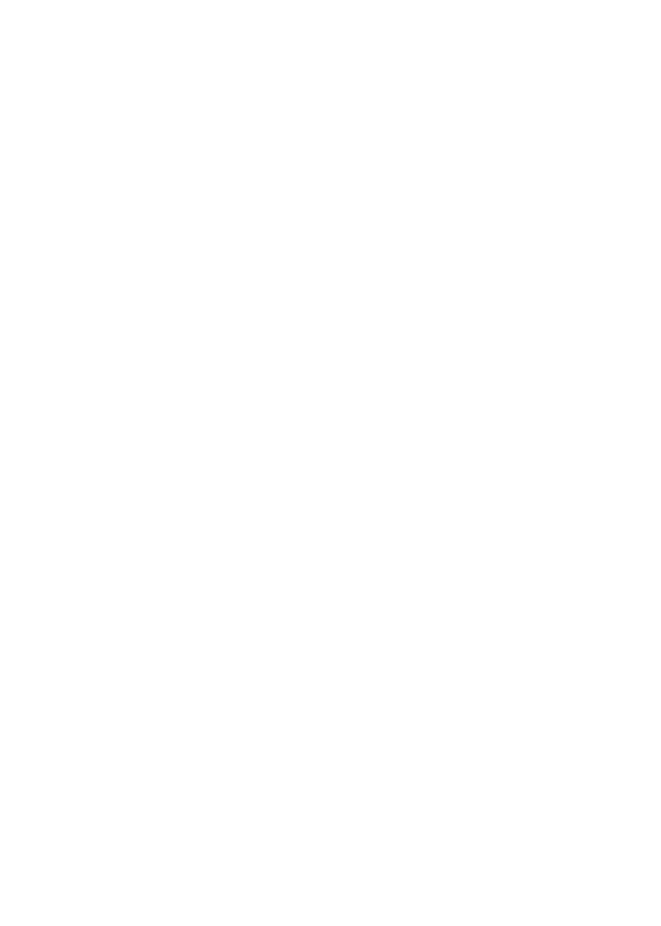
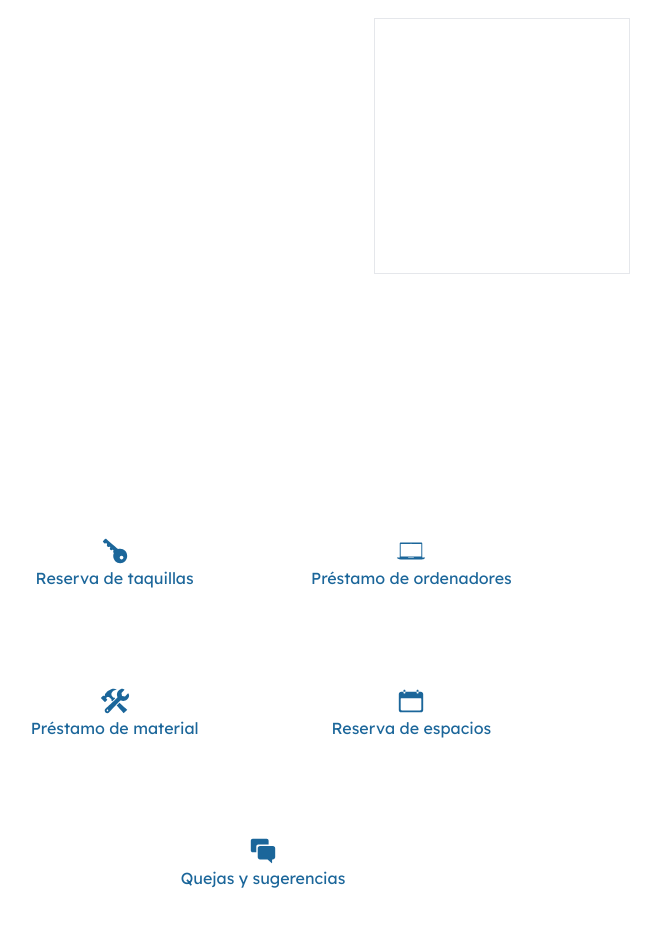
Before and after one commit to axelrogg/daiweb, a Next.js app: page / in a window 1280 px wide. Shown: the part 180-1106 px from the top of the page, without its empty margins (377-1038 px from the left). Before the commit the page ends 800 px from the top, so only its background shows below. Built offline with nearby package versions, Linux system fonts and the light colour scheme.

Commit message:
More slow progress

```diff
--- a/src/app/layout.tsx
+++ b/src/app/layout.tsx
@@ -1,8 +1,11 @@
 import type { Metadata } from "next";
-import { Inter } from "next/font/google";
+import { Lexend } from "next/font/google";
+import Link from "next/link";
+import Image from "next/image";
+import { IoIosSearch } from "react-icons/io";
 import "./globals.css";
 
-const inter = Inter({ subsets: ["latin"] });
+const lexend = Lexend({ subsets: ["latin"] });
 
 export const metadata: Metadata = {
     title: "Delegación de Alumnos de la Escuela de Ingeniería Industrial",
@@ -17,7 +20,39 @@ export default function RootLayout({
 }) {
     return (
         <html lang="es">
-            <body className={inter.className}>{children}</body>
+            <body className={lexend.className}>
+                <nav className="flex w-screen items-center justify-around p-8">
+                    <Link
+                        href="/"
+                    >
+                        <Image
+                            src="/logo-dai-blanco.svg"
+                            alt="DAI logo"
+                            width={50}
+                            height={50}
+                            priority
+                        />
+                    </Link>
+                    <ul className="flex m1-4">
+                        <div className="flex m-4 p-2 rounded hover:bg-[#cfd1d3] hover:text-black">
+                            <li>Inicio</li>
+                        </div>
+                        <div className="flex m-4 p-2 rounded hover:bg-[#cfd1d3] hover:text-black">
+                            <li>Servizos</li>
+                        </div>
+                        <div className="flex m-4 p-2 rounded hover:bg-[#cfd1d3] hover:text-black">
+                            <li>Noticias</li>
+                        </div>
+                        <div className="flex m-4 p-2 rounded hover:bg-[#cfd1d3] hover:text-black">
+                            <li>Contacto</li>
+                        </div>
+                        <li className="flex m-4 items-center">
+                            <IoIosSearch size={20}/>
+                        </li>
+                    </ul>
+                </nav>
+                {children}
+            </body>
         </html>
     );
 }
--- a/src/app/page.tsx
+++ b/src/app/page.tsx
@@ -1,44 +1,81 @@
-import Image from "next/image";
-import { IoIosSearch } from "react-icons/io";
+import Link from "next/link";
+import {
+    IoIosCalendar,
+    IoIosChatboxes,
+    IoIosConstruct,
+    IoIosKey,
+    IoIosLaptop,
+} from "react-icons/io";
 
 export default function Home() {
     return (
-        <main className="flex min-h-screen flex-col items-center">
-            <div className="flex w-screen items-center justify-around p-8">
-                <a
-                    // TODO: Hardcode the html
-                    href=""
-                    target="_self"
-                    rel="noopener noreferrer"
-                >
-                    <Image
-                        src="/logo-dai-blanco.svg"
-                        alt="DAI logo"
-                        width={50}
-                        height={50}
-                        priority
-                    />
-                </a>
-            <ul className="flex m1-4">
-                <li className="flex m-4">inicio</li>
-                <li className="flex m-4">servizos</li>
-                <li className="flex m-4">noticias</li>
-                <li className="flex m-4">contacto</li>
-                <li className="flex m-4 items-center">
-                    <IoIosSearch/>
-                </li>
-            </ul>
-            </div>
-
-            // TODO: Center horizontally DAI's name
-            <div className="flex w-screen py-10">
-                <div className="w-64">
-                    <h1 className="text-4xl font-bold">
-                        Delegación do Alumnado da Escola de Enxeñaría Industrial
+        <div className="flex min-h-screen flex-col items-center">
+            <div className="flex w-fit px-8 my-10 justify-around items-center">
+                <div className="w-fit px-5">
+                    <h1 className="text-6xl font-bold">
+                        Delegación do <br/>
+                        Alumnado da <br/>
+                        Escola de <br/>
+                        Enxeñaría <br/>
+                        Industrial
                     </h1>
+                </div>
+                <div className="flex border w-64 h-64 justify-center items-center">
+                    <p>some fun illustration here</p>
                 </div>
             </div>
 
-        </main>
+            <div className="my-10 flex flex-col items-center">
+                <h2 className="text-4xl font-bold my-10">Servicios</h2>
+                <div className="grid grid-cols-2 gap-4 items-center justify-center">
+                    <div className="flex p-10 flex-col bg-white rounded-2xl">
+                        <Link
+                            className="flex flex-col items-center justify-center"
+                            href="/reserva-de-taquillas"
+                        >
+                            <IoIosKey color={"#1B669A"} size={30}/>
+                            <p className="text-[#1B669A]">Reserva de taquillas</p>
+                        </Link>
+                    </div>
+                    <div className="flex p-10 flex-col bg-white rounded-2xl">
+                        <Link
+                            className="flex flex-col items-center justify-center"
+                            href="/prestamo-de-material"
+                        >
+                            <IoIosLaptop color={"#1B669A"} size={30}/>
+                            <p  className="text-[#1B669A]">Préstamo de ordenadores</p>
+                        </Link>
+                    </div>
+                    <div className="flex p-10 flex-col bg-white rounded-2xl">
+                        <Link
+                            className="flex flex-col items-center justify-center"
+                            href="/prestamo-de-material"
+                        >
+                            <IoIosConstruct color={"#1B669A"} size={30}/>
+                            <p className="text-[#1B669A]">Préstamo de material</p>
+                        </Link>
+                    </div>
+                    <div className="flex p-10 flex-col bg-white rounded-2xl">
+                        <Link
+                            className="flex flex-col items-center justify-center"
+                            href="/reserva-de-espacios"
+                        >
+                            <IoIosCalendar color={"#1B669A"} size={30}/>
+                            <p className="text-[#1B669A]">Reserva de espacios</p>
+                        </Link>
+                    </div>
+                </div>
+                <div className="my-4 flex p-10 flex-col bg-white rounded-2xl">
+                    <Link
+                        className="flex flex-col items-center justify-center"
+                        href="/quejas-y-sugerencias"
+                    >
+                        <IoIosChatboxes color={"#1B669A"} size={30}/>
+                        <p className="text-[#1B669A]">Quejas y sugerencias</p>
+                    </Link>
+                </div>
+            </div>
+
+        </div>
     );
 }
--- /dev/null
+++ b/src/app/prestamo-de-material/page.tsx
@@ -0,0 +1,20 @@
+export default function PrestamoDeMaterial() {
+    return (
+        <div>
+            <p>
+                En la Delegación de Alumnos de Industriales tenemos a disposición
+                de los estudiantes de la escuela diversos materiales de préstamo como
+                calculadoras, sets de reglas, escuadra y cartabón, compases, cargadores
+                de teléfono, ladrondes de enchufe, ratones de ordenador, entre otras cosas.
+            </p>
+            <p>
+                Los préstamos se concederán por un máximo de 7 días aunque su principal
+                finalidad es dar una alternativa para momentos puntuales de olvido.
+            </p>
+            <p>
+                Si precisas de alguna de estas cosas, pasa por el local de la Delegación para
+                solicitarlas.
+            </p>
+        </div>
+    )
+}
--- /dev/null
+++ b/src/app/prestamo-de-portatiles/page.tsx
@@ -0,0 +1,12 @@
+export default function PrestamoDePortatiles() {
+    return (
+        <div>
+
+        <p>
+            La Escuela de Ingeniería Industrial pone a disposición de sus
+            alumnos un servicio de préstamo de portátiles en caso de que estos
+            no dispongan de uno.
+        </p>
+        </div>
+    )
+}
--- /dev/null
+++ b/src/app/quejas-y-sugerencias/page.tsx
@@ -0,0 +1,5 @@
+export default function QuejasSugerencias() {
+    return (
+        <h1>Quejas y sugerencias</h1>
+    )
+}
--- /dev/null
+++ b/src/app/reserva-de-espacios/page.tsx
@@ -0,0 +1,5 @@
+export default function ReservaDeEspacios() {
+    return (
+        <h1>Reserva de espacios</h1>
+    )
+}
--- /dev/null
+++ b/src/app/reserva-de-taquillas/page.tsx
@@ -0,0 +1,5 @@
+export default function ReservaDeTaquillas() {
+    return (
+        <h1>Reserva de taquillas</h1>
+    )
+}
```
